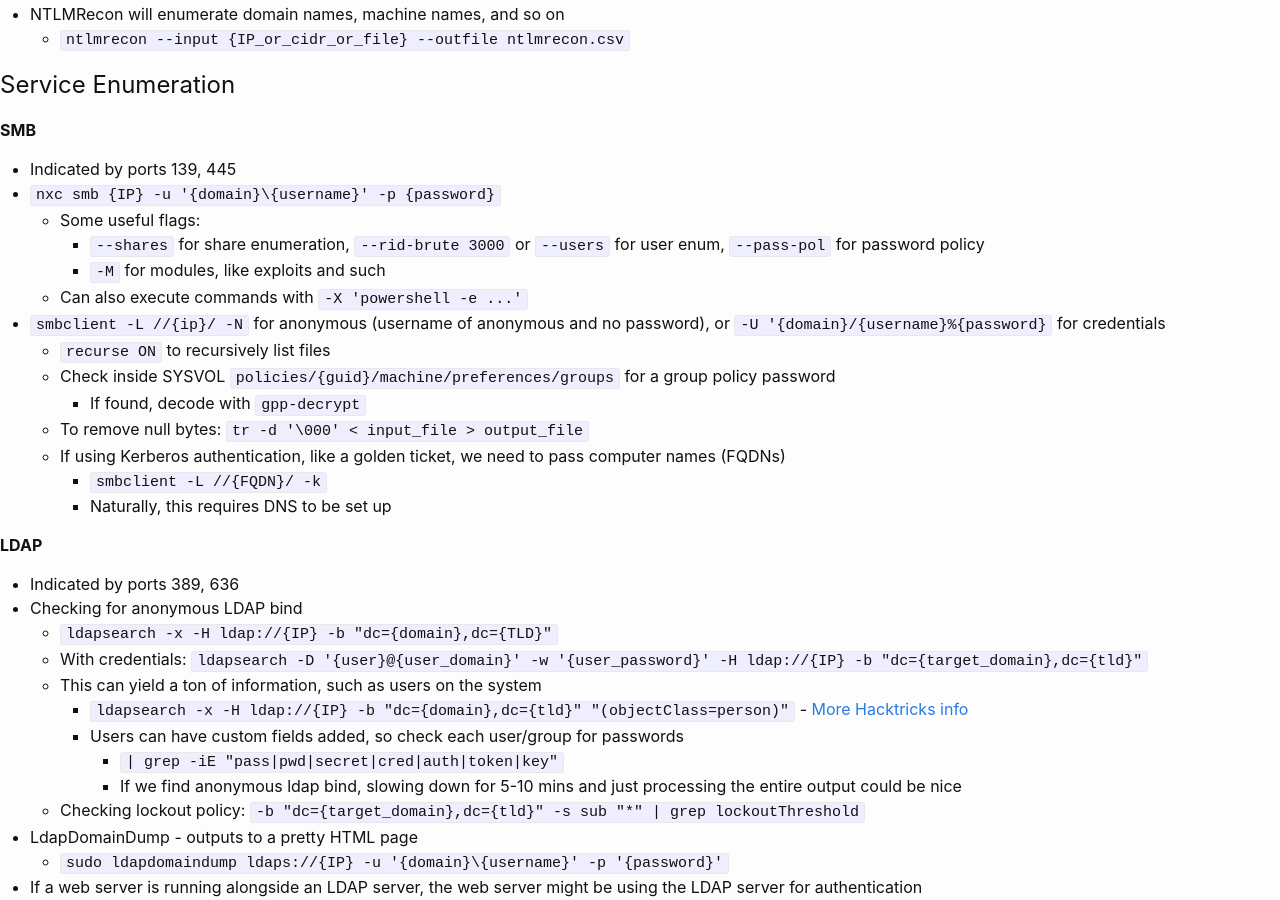
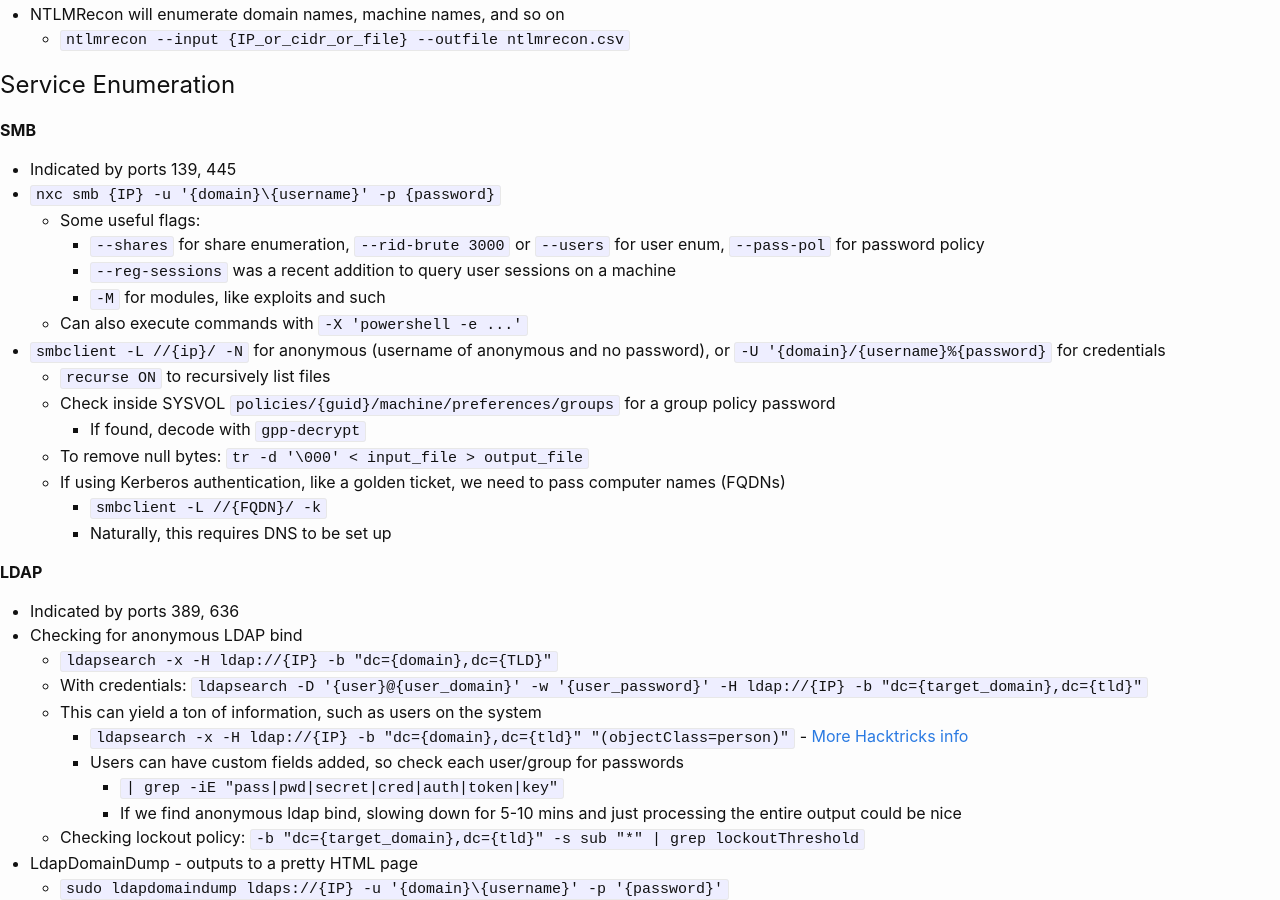
Before and after one commit to KhaelK138/KhaelK138.github.io, a Jekyll site: the page built from markdown/ADExploitation.md, in a window 1280 px wide and 900 px high, scrolled down 848 px. Built offline with Jekyll 4.4.1, drawn with Linux system fonts in a browser that asks for light colours.

Commit message:
Added note for reg sessions

```diff
--- a/markdown/ADExploitation.md
+++ b/markdown/ADExploitation.md
@@ -44,6 +44,7 @@
 - `nxc smb {IP} -u '{domain}\{username}' -p {password}`
   - Some useful flags:
     - `--shares` for share enumeration, `--rid-brute 3000` or `--users` for user enum, `--pass-pol` for password policy
+    - `--reg-sessions` was a recent addition to query user sessions on a machine
     - `-M` for modules, like exploits and such
   - Can also execute commands with `-X 'powershell -e ...'`
 - `smbclient -L //{ip}/ -N` for anonymous (username of anonymous and no password), or `-U '{domain}/{username}%{password}` for credentials
```
